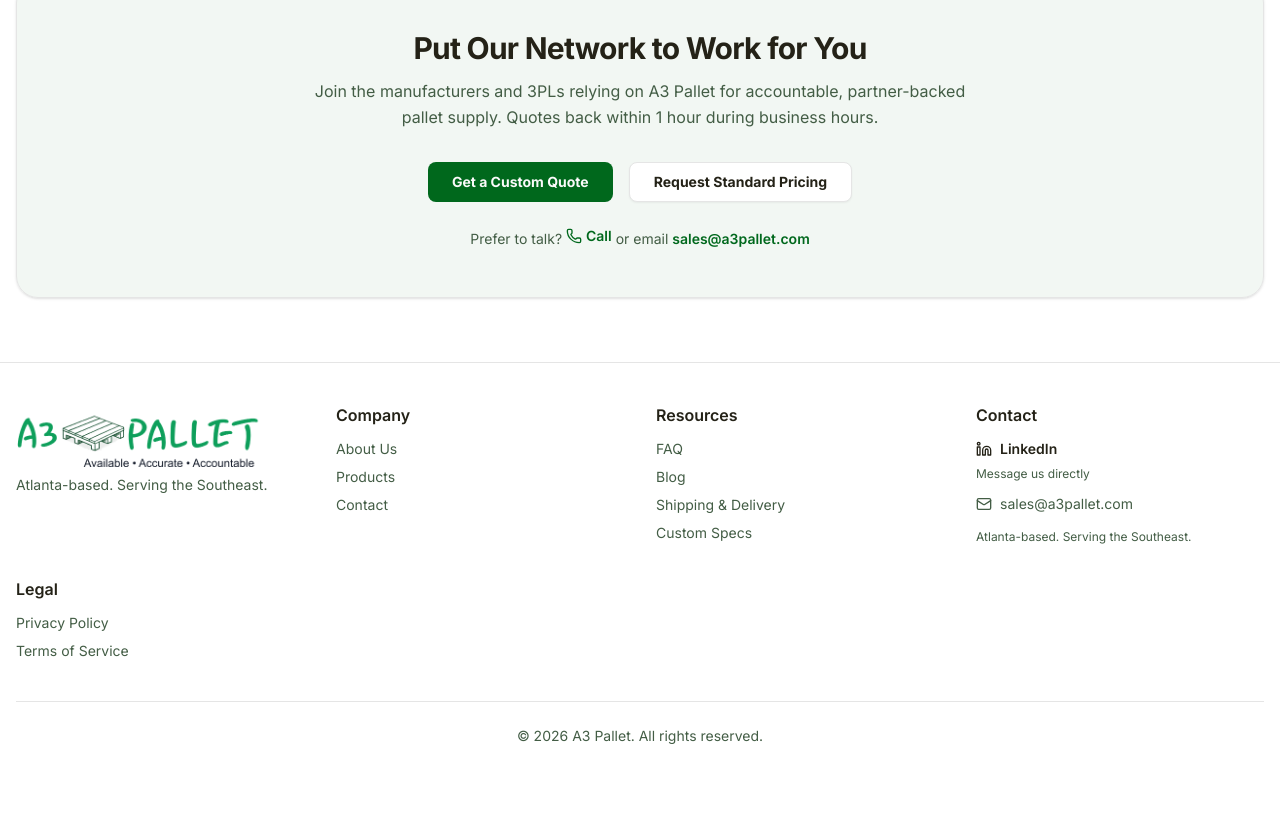
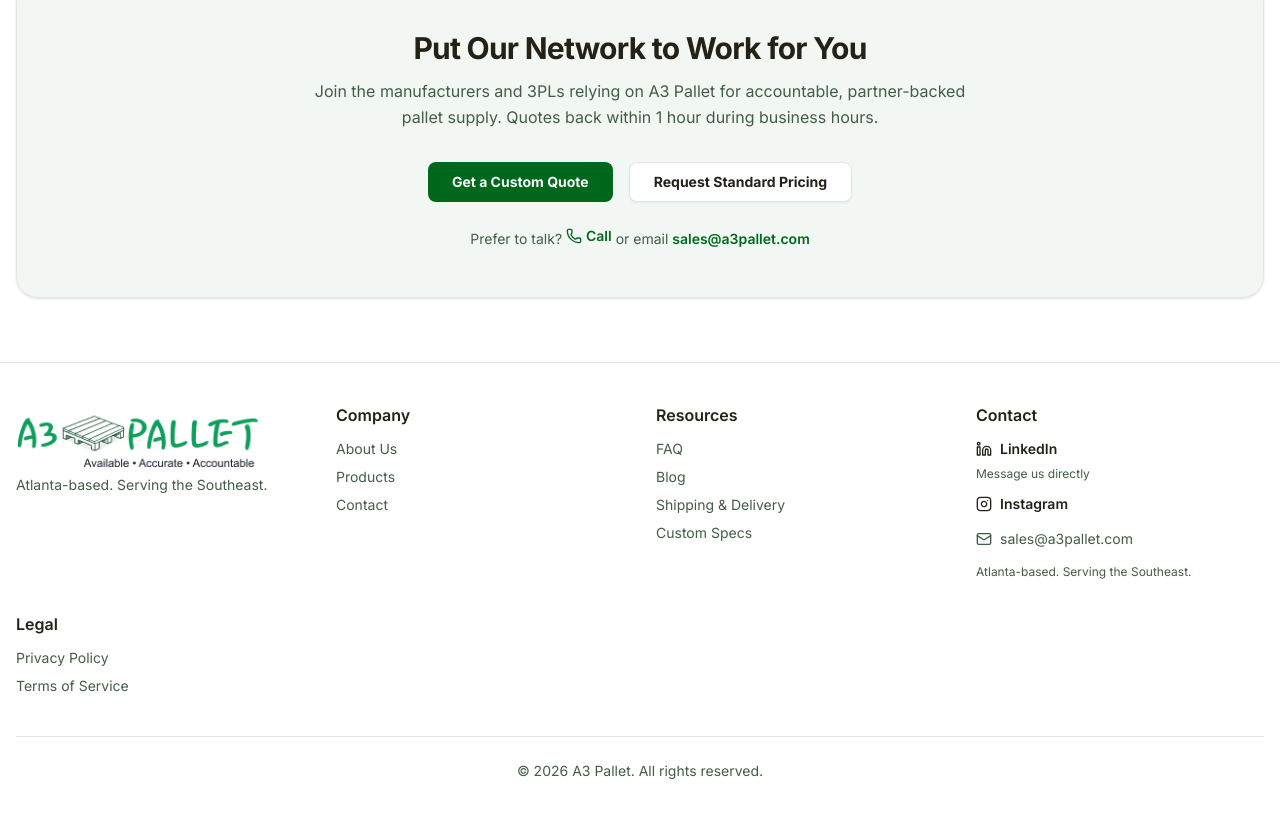
Before and after one commit to ssominsung-afk/green-miles, a Next.js app: page /about in a window 1280 px wide. Shown: the part 1138-1955 px from the top of the page. Before the commit the page ends 1924 px from the top, so only its background shows below. Built offline with nearby package versions, Linux system fonts and the light colour scheme; no server answers.

Commit message:
Add Instagram link to footer

```diff
--- a/src/components/layout/Footer.tsx
+++ b/src/components/layout/Footer.tsx
@@ -1,7 +1,7 @@
 import Link from 'next/link';
 import Image from 'next/image';
-import { Truck, Linkedin, Mail } from 'lucide-react';
-import { COMPANY_NAME, LINKEDIN_URL, COMPANY_EMAILS } from '@/lib/constants';
+import { Truck, Linkedin, Instagram, Mail } from 'lucide-react';
+import { COMPANY_NAME, LINKEDIN_URL, INSTAGRAM_URL, COMPANY_EMAILS } from '@/lib/constants';
 
 export default function Footer() {
     return (
@@ -53,6 +53,11 @@
                                 <p className="text-xs mt-1">Message us directly</p>
                             </li>
                             <li>
+                                <a href={INSTAGRAM_URL} target="_blank" rel="noreferrer" className="inline-flex items-center gap-2 font-semibold text-foreground hover:text-primary transition-colors">
+                                    <Instagram className="h-4 w-4" /> Instagram
+                                </a>
+                            </li>
+                            <li>
                                 <a href={`mailto:${COMPANY_EMAILS.SALES}`} className="inline-flex items-center gap-2 hover:text-primary transition-colors">
                                     <Mail className="h-4 w-4" /> {COMPANY_EMAILS.SALES}
                                 </a>
```
